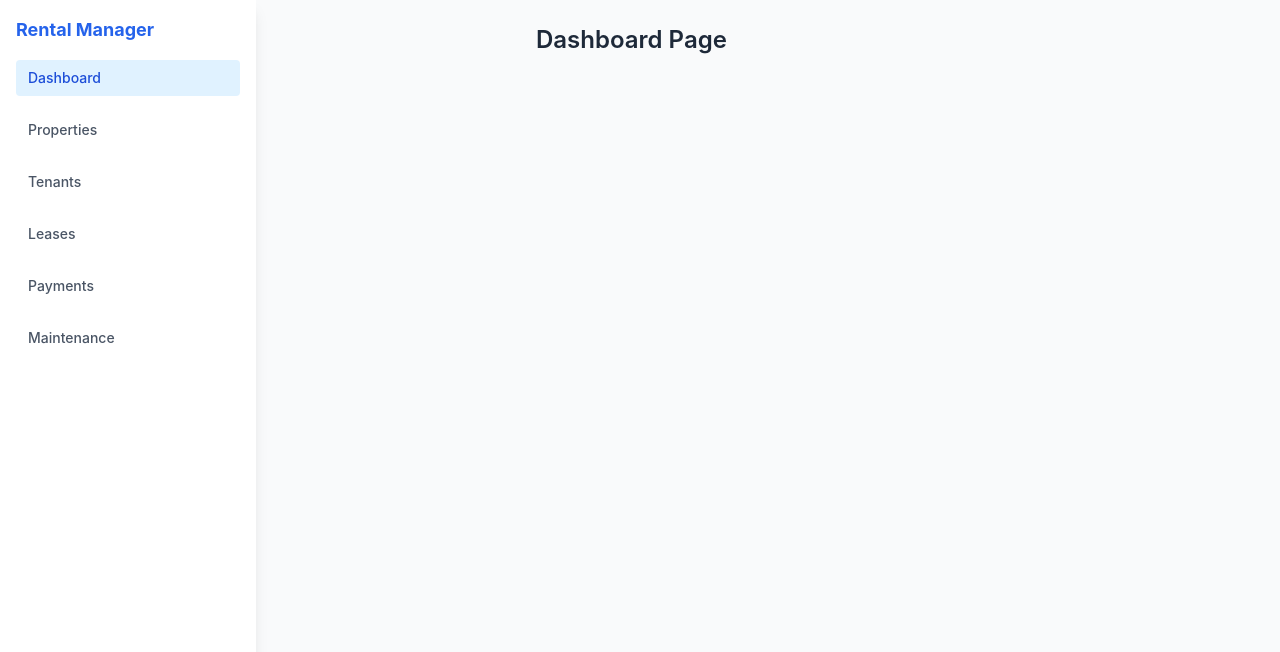
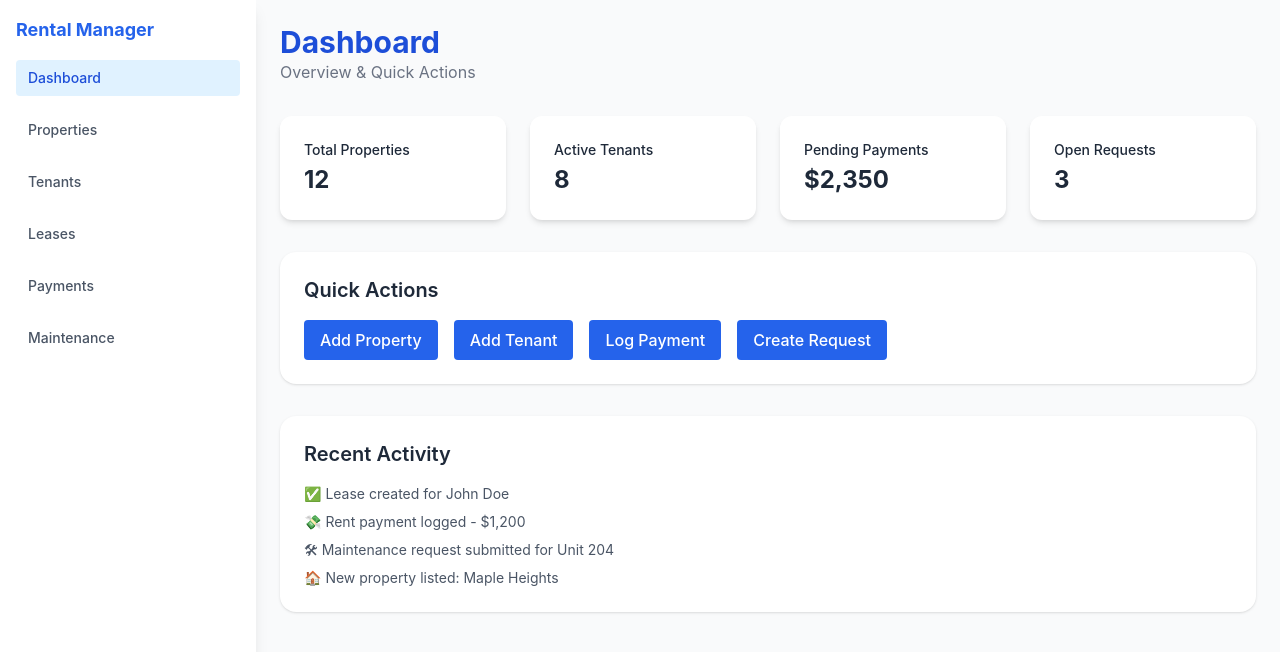
Before and after one commit to mayanklad/rental-manager-ui, a React (Vite) app: page / in a window 1280 px wide. Shown: the top 652 px of the page. Built offline with nearby package versions, Linux system fonts and the light colour scheme.

Commit message:
Create dashboard page only ui

```diff
--- a/src/layouts/DashboardLayout.jsx
+++ b/src/layouts/DashboardLayout.jsx
@@ -37,7 +37,7 @@ export default function DashboardLayout() {
       </aside>
 
       {/* Main Content */}
-      <div className="flex-1 flex flex-col md:ml-64">
+      <div className="flex-1 flex flex-col">{/* md:ml-64">*/}
         {/* Topbar */}
         <header className="bg-white dark:bg-gray-800 shadow px-4 py-3 flex items-center justify-between md:hidden">
           <button onClick={() => setIsOpen(true)}><Menu /></button>
--- a/src/pages/Dashboard.jsx
+++ b/src/pages/Dashboard.jsx
@@ -1,7 +1,62 @@
+import Button from '~/components/ui/Button'
+import Card from '~/components/ui/Card'
+
 export default function Dashboard() {
   return (
-    <h1 className="text-2xl font-semibold">
-      Dashboard Page
-    </h1>
+    <div className="space-y-8">
+      {/* Heading */}
+      <div>
+        <h1 className="text-3xl font-bold text-primary-700 dark:text-primary-300">
+          Dashboard
+        </h1>
+        <p className="text-gray-500 dark:text-gray-400">Overview & Quick Actions</p>
+      </div>
+
+      {/* Stat Cards */}
+      <div className="grid grid-cols-1 sm:grid-cols-2 lg:grid-cols-4 gap-6">
+        <Card>
+          <p className="text-sm font-medium">Total Properties</p>
+          <p className="text-2xl font-bold mt-1">12</p>
+        </Card>
+        <Card>
+          <p className="text-sm font-medium">Active Tenants</p>
+          <p className="text-2xl font-bold mt-1">8</p>
+        </Card>
+        <Card>
+          <p className="text-sm font-medium">Pending Payments</p>
+          <p className="text-2xl font-bold mt-1">$2,350</p>
+        </Card>
+        <Card>
+          <p className="text-sm font-medium">Open Requests</p>
+          <p className="text-2xl font-bold mt-1">3</p>
+        </Card>
+      </div>
+
+      {/* Quick Actions */}
+      <div className="bg-white dark:bg-gray-800 p-6 rounded-2xl shadow space-y-4">
+        <h2 className="text-xl font-semibold text-gray-800 dark:text-gray-200">
+          Quick Actions
+        </h2>
+        <div className="flex flex-wrap gap-4">
+          <Button>Add Property</Button>
+          <Button>Add Tenant</Button>
+          <Button>Log Payment</Button>
+          <Button>Create Request</Button>
+        </div>
+      </div>
+
+      {/* Recent Activity */}
+      <div className="bg-white dark:bg-gray-800 p-6 rounded-2xl shadow space-y-4">
+        <h2 className="text-xl font-semibold text-gray-800 dark:text-gray-200">
+          Recent Activity
+        </h2>
+        <ul className="text-sm text-gray-600 dark:text-gray-300 space-y-2">
+          <li>✅ Lease created for John Doe</li>
+          <li>💸 Rent payment logged - $1,200</li>
+          <li>🛠 Maintenance request submitted for Unit 204</li>
+          <li>🏠 New property listed: Maple Heights</li>
+        </ul>
+      </div>
+    </div>
   )
 }
```
